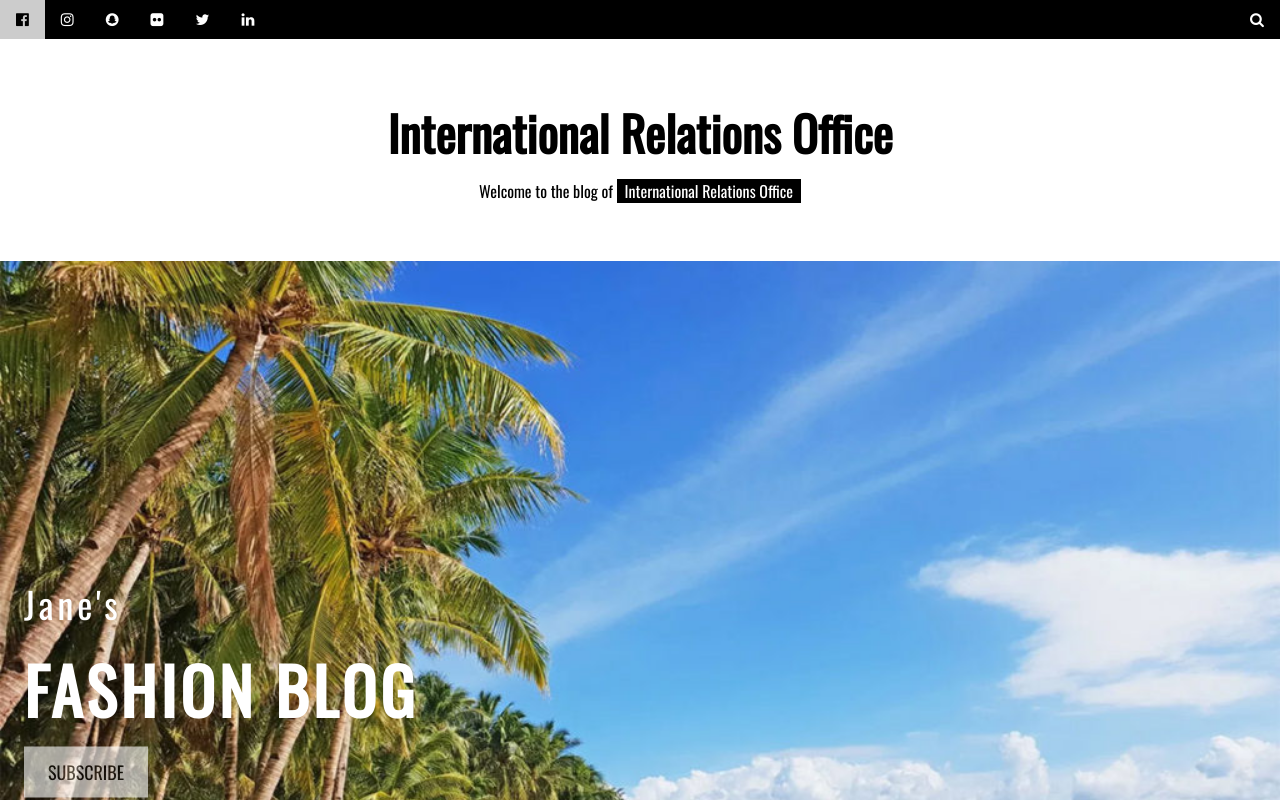
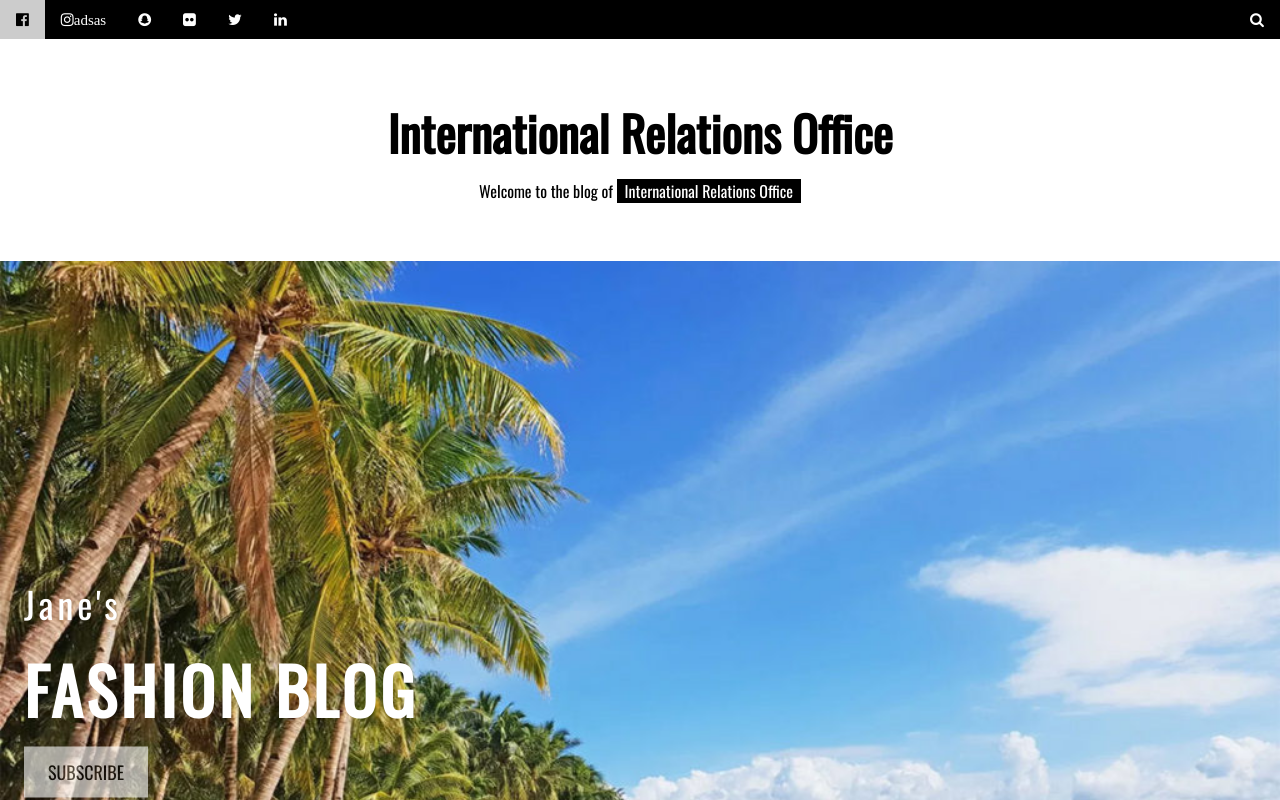
Before and after one commit to 51emoryaj/Test, a plain HTML site: page index.html in a window 1280 px wide. Shown: the top 800 px of the page. Drawn offline with nearby package versions, Linux system fonts and the light colour scheme.

Commit message:
Update index.html

```diff
--- a/index.html
+++ b/index.html
@@ -1,7 +1,7 @@
 <!DOCTYPE html>
 <html>
 <head>
-<title>W3.CSS Template</title>
+<title>Jayrome Macalinao</title>
 <meta charset="UTF-8">
 <meta name="viewport" content="width=device-width, initial-scale=1">
 <link rel="stylesheet" href="https://www.w3schools.com/w3css/4/w3.css">
@@ -18,7 +18,7 @@
 <!-- Navigation bar with social media icons -->
 <div class="w3-bar w3-black w3-hide-small">
   <a href="#" class="w3-bar-item w3-button"><i class="fa fa-facebook-official"></i></a>
-  <a href="#" class="w3-bar-item w3-button"><i class="fa fa-instagram"></i></a>
+  <a href="#" class="w3-bar-item w3-button"><i class="fa fa-instagram">adsas</i></a>
   <a href="#" class="w3-bar-item w3-button"><i class="fa fa-snapchat"></i></a>
   <a href="#" class="w3-bar-item w3-button"><i class="fa fa-flickr"></i></a>
   <a href="#" class="w3-bar-item w3-button"><i class="fa fa-twitter"></i></a>
```
